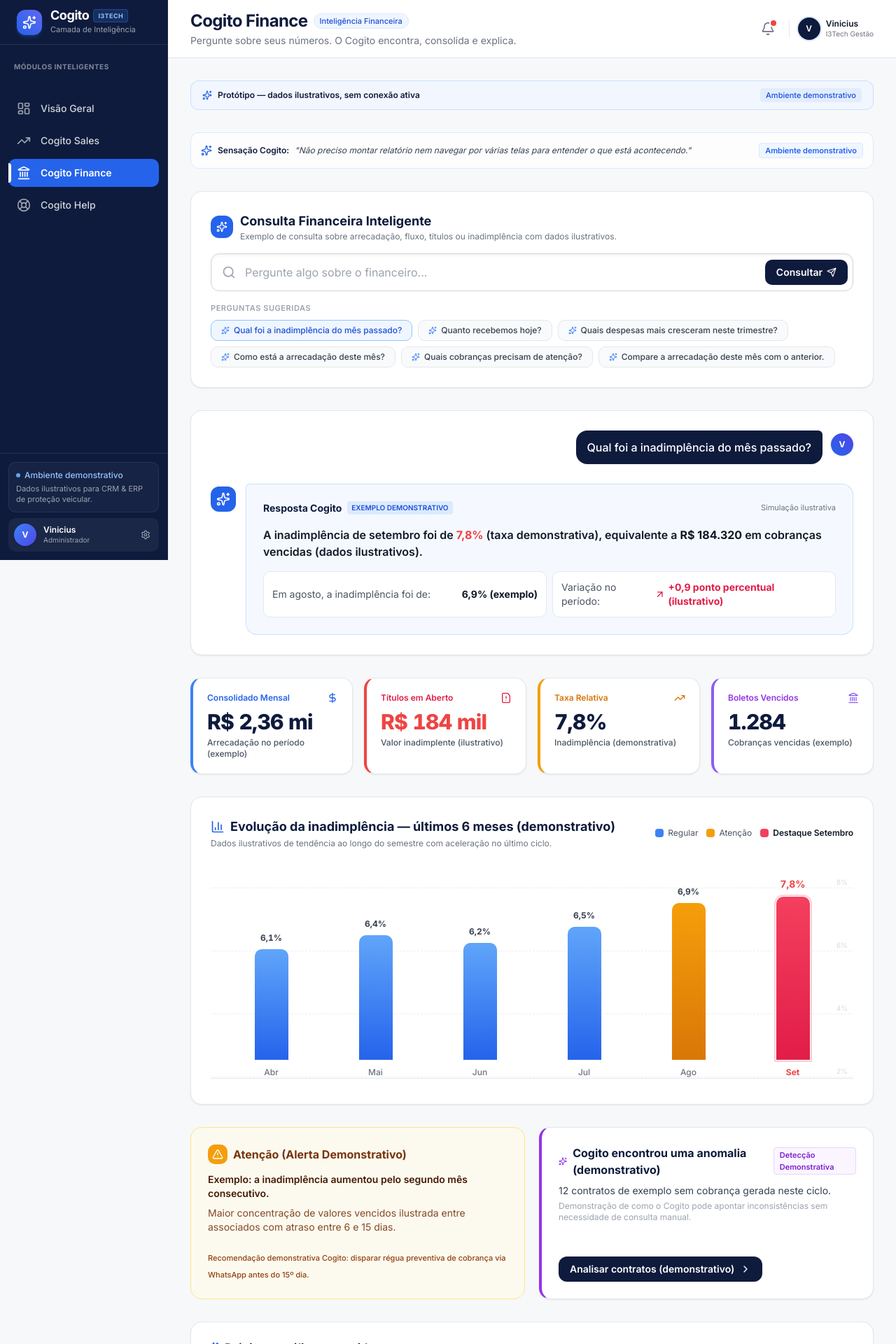
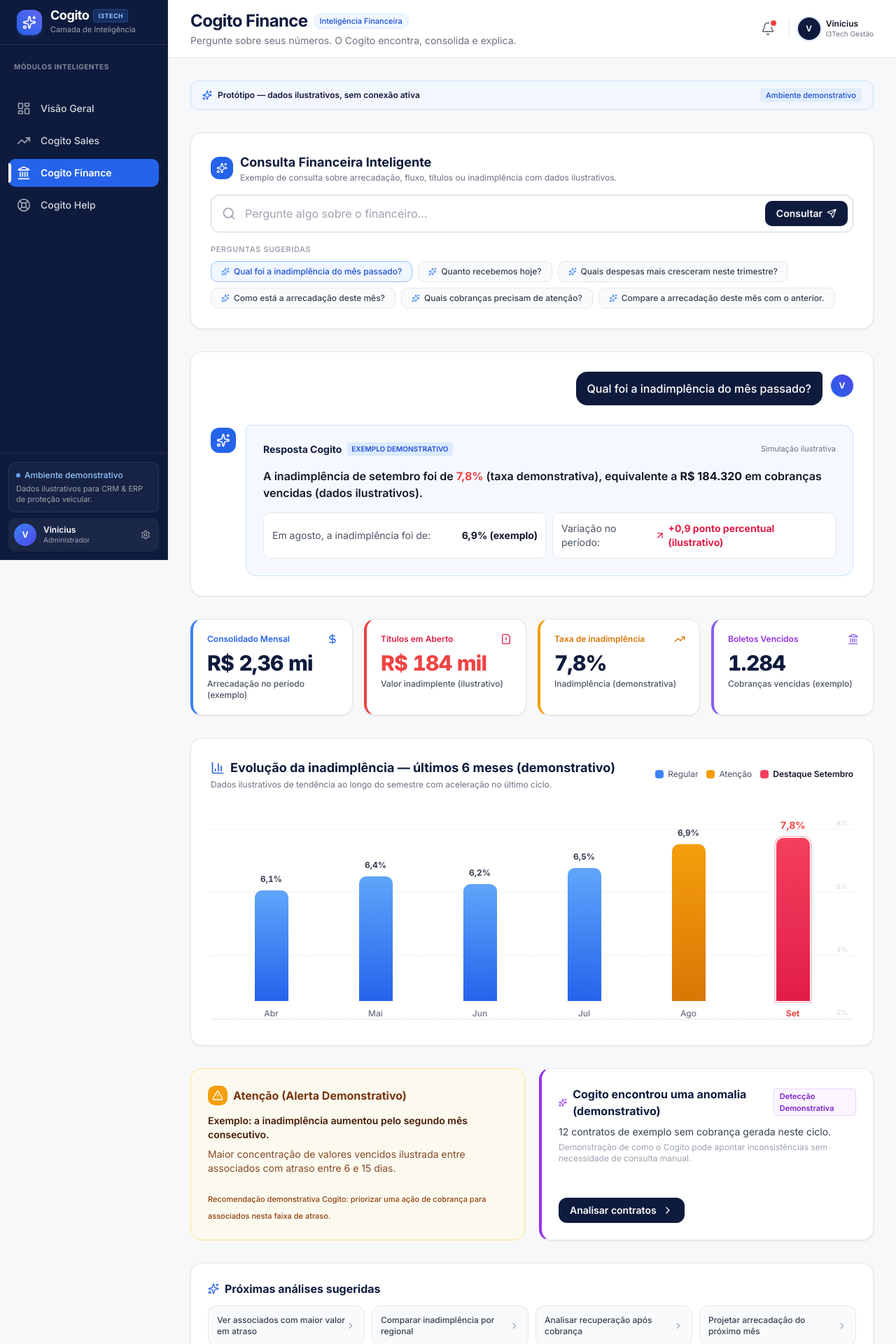
Before and after one commit to figueroaster-dev/cogito-mockups-k9w2c8b2t, a React (Vite) app: page /finance in a window 1280 px wide. Shown: the top 1920 px of the page at 70% size. Built offline with nearby package versions, Linux system fonts and the light colour scheme.

Commit message:
Ajustes de texto no protótipo Cogito conforme solicitado

```diff
--- a/src/components/Layout.tsx
+++ b/src/components/Layout.tsx
@@ -60,7 +60,7 @@
         return {
           title: 'Cogito',
           subtitle: 'Inteligência integrada ao CRM e ERP da I3Tech',
-          tag: 'Camada de IA Ativa',
+          tag: 'Inteligência para CRM & ERP',
         }
     }
   }
--- a/src/lib/pocketbase/schema.json
+++ b/src/lib/pocketbase/schema.json
@@ -1,5 +1,5 @@
 {
-  "generatedAt": "2026-10-21T00:28:54.825Z",
+  "generatedAt": "2026-10-21T00:52:47.057Z",
   "collections": [
     {
       "name": "users",
--- a/src/pages/Finance.tsx
+++ b/src/pages/Finance.tsx
@@ -79,21 +79,6 @@
           </span>
         </div>
         <span className="text-[11px] font-medium text-blue-700 bg-blue-100/70 px-2 py-0.5 rounded hidden sm:inline">
-          Ambiente demonstrativo
-        </span>
-      </div>
-
-      {/* Target feeling banner */}
-      <div className="bg-white/80 border border-blue-100 p-3.5 rounded-xl flex items-center justify-between text-xs text-blue-900">
-        <div className="flex items-center gap-2">
-          <Sparkles className="w-4 h-4 text-blue-600" />
-          <span className="font-semibold text-[#0E1B3D]">Sensação Cogito:</span>
-          <span className="text-gray-700 italic">
-            &quot;Não preciso montar relatório nem navegar por várias telas para entender o que está
-            acontecendo.&quot;
-          </span>
-        </div>
-        <span className="text-[11px] font-semibold text-blue-600 bg-blue-50 px-2 py-0.5 rounded border border-blue-100 hidden md:inline">
           Ambiente demonstrativo
         </span>
       </div>
@@ -252,7 +237,7 @@
         {/* Card 3: 7,8% */}
         <div className="bg-white rounded-2xl p-5 border border-gray-200 border-l-4 border-l-[#F59E0B] shadow-subtle hover:shadow-elevation transition-all hover:-translate-y-0.5">
           <div className="flex items-center justify-between text-xs text-gray-500 mb-2">
-            <span className="font-semibold text-amber-600">Taxa Relativa</span>
+            <span className="font-semibold text-amber-600">Taxa de inadimplência</span>
             <TrendingUp className="w-4 h-4 text-amber-600" />
           </div>
           <div className="text-2xl sm:text-3xl font-extrabold text-[#0E1B3D] tabular-nums tracking-tight">
@@ -392,8 +377,8 @@
 
           <div className="pt-2">
             <span className="text-[11px] text-amber-800 font-medium">
-              Recomendação demonstrativa Cogito: disparar régua preventiva de cobrança via WhatsApp
-              antes do 15º dia.
+              Recomendação demonstrativa Cogito: priorizar uma ação de cobrança para associados
+              nesta faixa de atraso.
             </span>
           </div>
         </div>
@@ -429,7 +414,7 @@
               title="Ação demonstrativa"
               className="inline-flex items-center gap-2 px-4 py-2 rounded-xl bg-[#0E1B3D] text-white text-xs sm:text-sm font-semibold hover:bg-purple-700 transition-colors shadow-sm"
             >
-              <span>Analisar contratos (demonstrativo)</span>
+              <span>Analisar contratos</span>
               <ChevronRight className="w-4 h-4" />
             </button>
           </div>
--- a/src/pages/Help.tsx
+++ b/src/pages/Help.tsx
@@ -35,8 +35,8 @@
   const steps = [
     {
       num: 1,
-      title: 'Acesse Associados > Novo Cadastro',
-      desc: 'Exemplo ilustrativo: no menu principal do CRM/ERP I3Tech, localize o módulo de Associados e selecione novo cadastro.',
+      title: 'Acesse o módulo de Associados e inicie um novo cadastro',
+      desc: 'Exemplo ilustrativo de início do fluxo de cadastro no CRM/ERP I3Tech.',
     },
     {
       num: 2,
@@ -99,20 +99,6 @@
         </span>
       </div>
 
-      {/* Target feeling banner */}
-      <div className="bg-white/80 border border-purple-100 p-3.5 rounded-xl flex items-center justify-between text-xs text-purple-950">
-        <div className="flex items-center gap-2">
-          <Sparkles className="w-4 h-4 text-[#8B5CF6]" />
-          <span className="font-semibold text-[#0E1B3D]">Sensação Cogito:</span>
-          <span className="text-gray-700 italic">
-            &quot;Não preciso pedir ajuda para outra pessoa nem procurar manual.&quot;
-          </span>
-        </div>
-        <span className="text-[11px] font-semibold text-[#8B5CF6] bg-purple-50 px-2 py-0.5 rounded border border-purple-100 hidden md:inline">
-          Ambiente demonstrativo
-        </span>
-      </div>
-
       {/* ========================================================= */}
       {/* 1. DIFERENCIAL CONTEXTUAL (Aviso com ícone de pin/localização) */}
       {/* ========================================================= */}
@@ -140,9 +126,7 @@
           }
           className="inline-flex items-center gap-1.5 px-3.5 py-2 rounded-xl bg-white border border-blue-200 text-blue-700 text-xs font-semibold hover:bg-blue-50 transition-colors shrink-0 shadow-xs"
         >
-          <span>
-            Precisa de ajuda para cadastrar ou validar dados de associado? (demonstrativo)
-          </span>
+          <span>Precisa de ajuda para cadastrar ou validar dados de associado?</span>
           <ArrowRight className="w-3.5 h-3.5" />
         </button>
       </section>
@@ -222,7 +206,7 @@
                 className="px-4 py-2.5 rounded-xl bg-[#0E1B3D] text-white text-xs sm:text-sm font-semibold hover:bg-blue-600 transition-colors shadow-sm flex items-center gap-1.5"
               >
                 <UserPlus className="w-4 h-4" />
-                <span>Abrir cadastro de associado (demonstrativo)</span>
+                <span>Abrir cadastro de associado</span>
               </button>
 
               <button
@@ -232,7 +216,7 @@
                 className="px-4 py-2.5 rounded-xl bg-white border border-gray-300 text-gray-700 text-xs sm:text-sm font-semibold hover:bg-gray-50 transition-colors flex items-center gap-1.5"
               >
                 <BookOpen className="w-4 h-4 text-gray-500" />
-                <span>Ver passo a passo completo (demonstrativo)</span>
+                <span>Ver passo a passo completo</span>
               </button>
 
               <button
--- a/src/pages/Index.tsx
+++ b/src/pages/Index.tsx
@@ -271,7 +271,7 @@
                   </div>
                 </div>
                 <span className="inline-flex items-center px-2 py-0.5 rounded-full text-[11px] font-semibold bg-emerald-50 text-emerald-700 border border-emerald-200">
-                  87% Autonomia (ilustrativa)
+                  87% resolvidas sem escalonamento (ilustrativo)
                 </span>
               </div>
 
@@ -280,7 +280,7 @@
                   26 dúvidas respondidas (exemplo)
                 </p>
                 <p className="text-sm font-semibold text-emerald-600">
-                  87% de autonomia estimada (dados ilustrativos)
+                  87% resolvidas sem escalonamento (ilustrativo)
                 </p>
               </div>
 
--- a/src/pages/Sales.tsx
+++ b/src/pages/Sales.tsx
@@ -129,7 +129,7 @@
         <div>
           <div className="flex items-center gap-2">
             <span className="inline-flex items-center px-2 py-0.5 rounded-full text-xs font-semibold bg-rose-50 text-[#EF4444] border border-rose-200">
-              17 Prioridades Críticas
+              17 oportunidades priorizadas
             </span>
             <span className="text-xs text-gray-400">Proteção Veicular & Frotas</span>
           </div>
@@ -155,7 +155,7 @@
             className="inline-flex items-center gap-2 px-3.5 py-2 rounded-xl bg-[#0E1B3D] text-white text-xs sm:text-sm font-semibold hover:bg-blue-600 active:scale-95 transition-all shadow-sm focus:outline-none focus:ring-2 focus:ring-blue-500 disabled:opacity-75"
           >
             <RefreshCw className={cn('w-4 h-4', isUpdating && 'animate-spin')} />
-            <span>{isUpdating ? 'Atualizando...' : 'Atualizar análise (demonstrativo)'}</span>
+            <span>{isUpdating ? 'Atualizando...' : 'Atualizar análise'}</span>
           </button>
         </div>
       </div>
```
Also changed, not shown: .skip.config.json.
